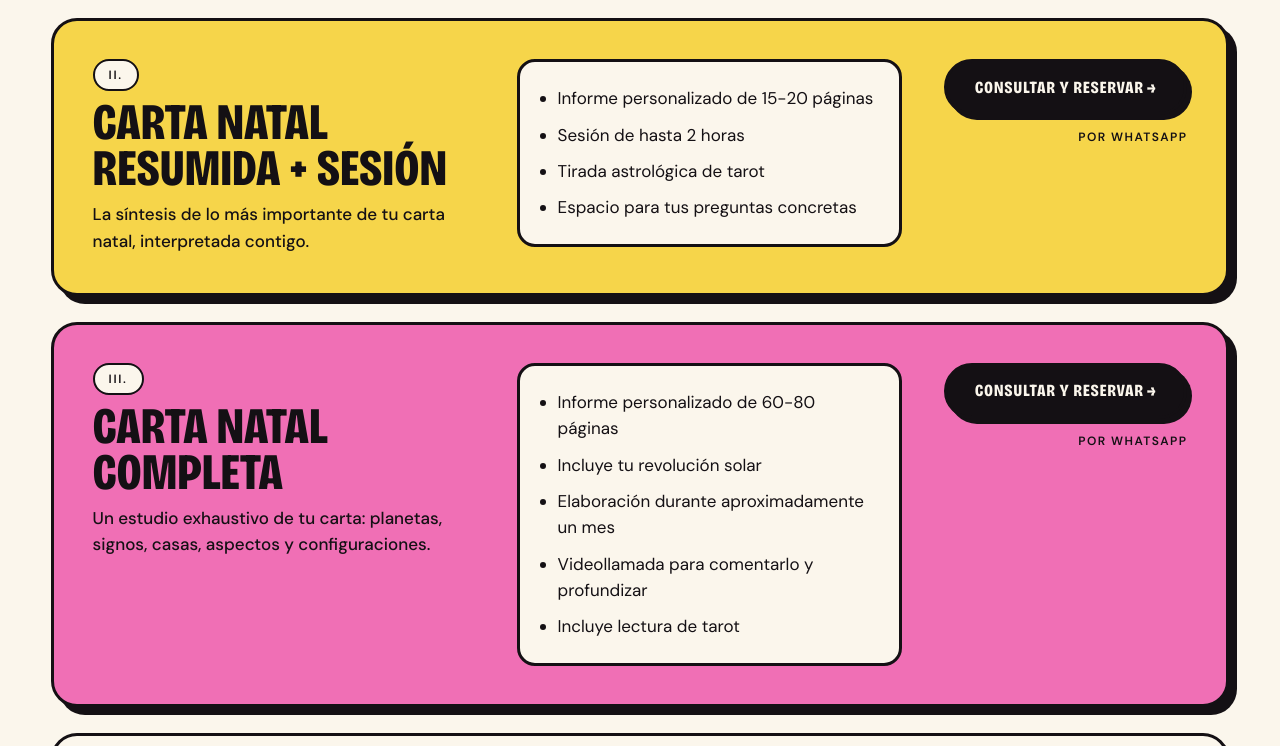
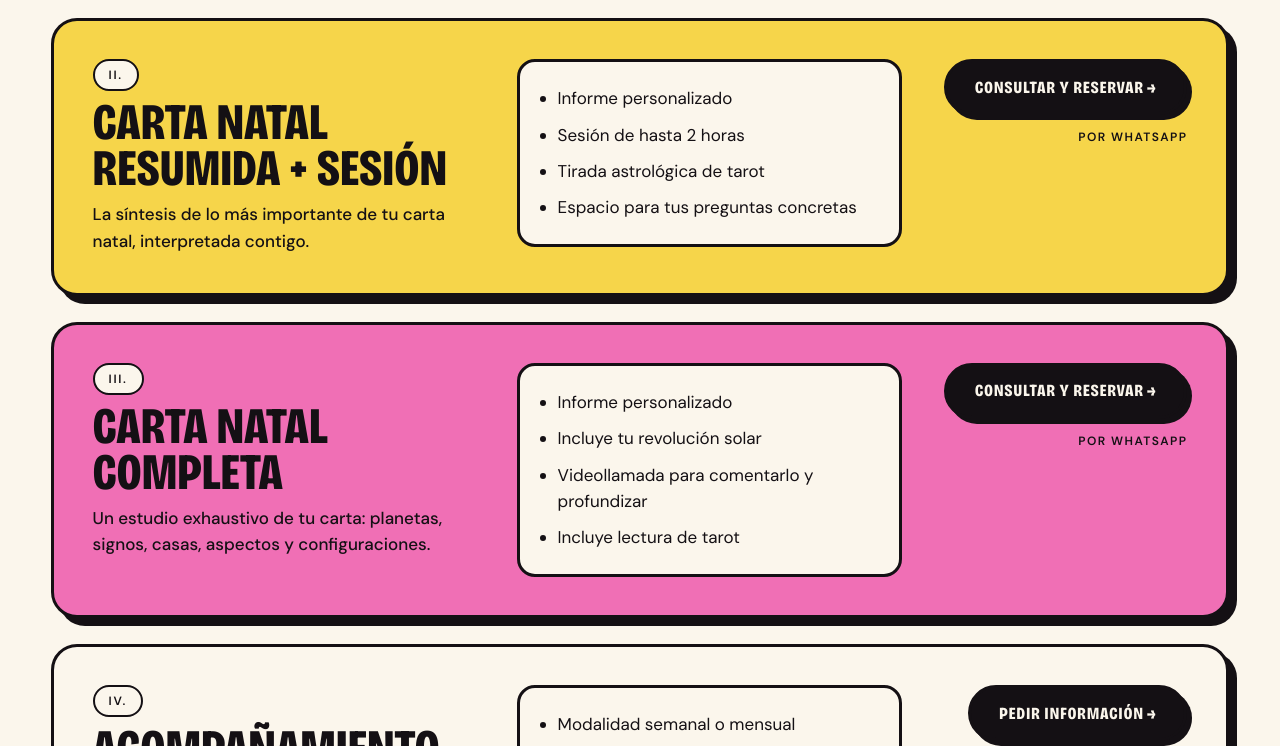
Before and after one commit to jaimesoterasia/artedeastro-design-lab, a plain HTML site: page c/sesiones.html in a window 1280 px wide. Shown: the part 801-1547 px from the top of the page. Drawn offline with nearby package versions, Linux system fonts and the light colour scheme.

Commit message:
Concepto C: sin cifras de páginas ni tiempo de elaboración
Co-Authored-By: Claude Sonnet 5.5 <noreply@anthropic.com>

```diff
--- a/c/sesiones.html
+++ b/c/sesiones.html
@@ -43,12 +43,12 @@
   </article>
   <article class="svc out" id="resumida" style="--c:var(--sol)" data-reveal>
     <div><span class="tag">ii.</span><h2>Carta natal resumida + sesión</h2><p>La síntesis de lo más importante de tu carta natal, interpretada contigo.</p></div>
-    <ul><li>Informe personalizado de 15-20 páginas</li><li>Sesión de hasta 2 horas</li><li>Tirada astrológica de tarot</li><li>Espacio para tus preguntas concretas</li></ul>
+    <ul><li>Informe personalizado</li><li>Sesión de hasta 2 horas</li><li>Tirada astrológica de tarot</li><li>Espacio para tus preguntas concretas</li></ul>
     <div class="svc__p"><a class="btn" data-wa="Hola Eva, quiero reservar una sesión.&#10;Lectura: Carta natal resumida + sesión" href="https://wa.me/34686156081" target="_blank" rel="noopener">Consultar y reservar →</a><small>Por WhatsApp</small></div>
   </article>
   <article class="svc out" id="completa" style="--c:var(--rosa)" data-reveal>
     <div><span class="tag">iii.</span><h2>Carta natal completa</h2><p>Un estudio exhaustivo de tu carta: planetas, signos, casas, aspectos y configuraciones.</p></div>
-    <ul><li>Informe personalizado de 60-80 páginas</li><li>Incluye tu revolución solar</li><li>Elaboración durante aproximadamente un mes</li><li>Videollamada para comentarlo y profundizar</li><li>Incluye lectura de tarot</li></ul>
+    <ul><li>Informe personalizado</li><li>Incluye tu revolución solar</li><li>Videollamada para comentarlo y profundizar</li><li>Incluye lectura de tarot</li></ul>
     <div class="svc__p"><a class="btn" data-wa="Hola Eva, quiero reservar una sesión.&#10;Lectura: Carta natal completa" href="https://wa.me/34686156081" target="_blank" rel="noopener">Consultar y reservar →</a><small>Por WhatsApp</small></div>
   </article>
   <article class="svc out" id="acompanamiento" style="--c:var(--papel)" data-reveal>
```
Also changed, not shown: c/index.html (+2 -2 lines).
